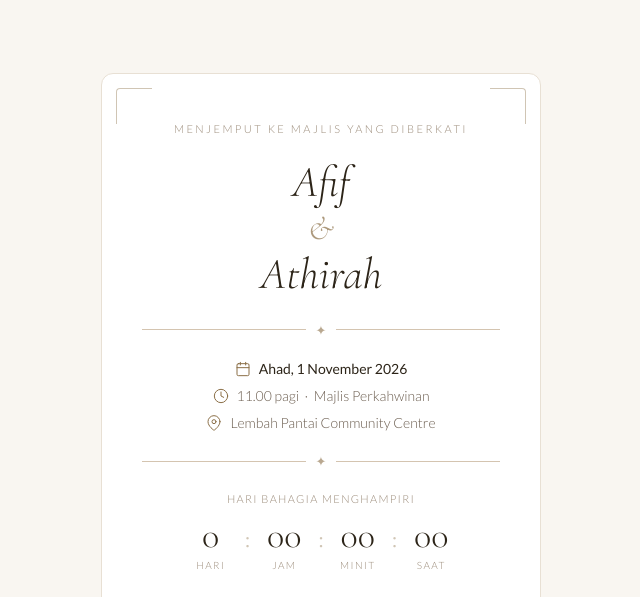
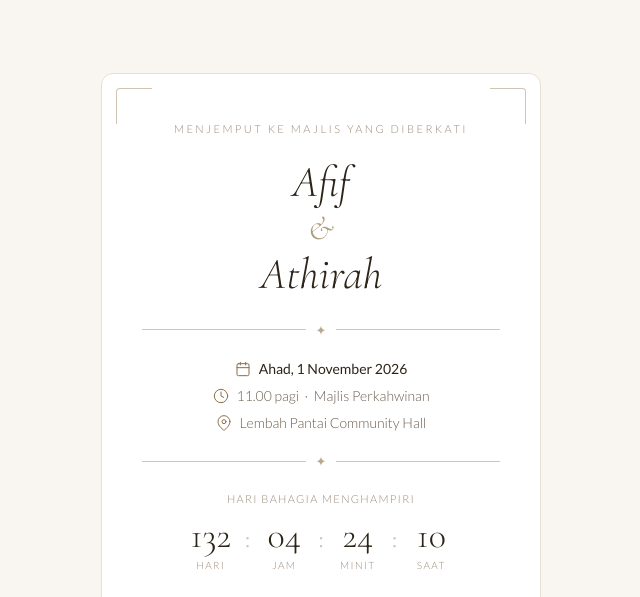
Before and after one commit to afifnazri/mock-wedding-invite-1, a plain HTML site: page index.html in a window 1280 px wide. Shown: the top 597 px of the page, without its empty margins (319-959 px from the left). Drawn offline with nearby package versions, Linux system fonts and the light colour scheme.

Commit message:
Update venue name and target date in index.html

```diff
--- a/index.html
+++ b/index.html
@@ -242,7 +242,7 @@
         </div>
         <div class="detail-row">
           <svg width="16" height="16" viewBox="0 0 24 24" fill="none" stroke="currentColor" stroke-width="1.5" stroke-linecap="round" stroke-linejoin="round"><path d="M21 10c0 7-9 13-9 13S3 17 3 10a9 9 0 0 1 18 0z"/><circle cx="12" cy="10" r="3"/></svg>
-          <span>Lembah Pantai Community Centre</span>
+          <span>Lembah Pantai Community Hall</span>
         </div>
       </div>
 
@@ -288,7 +288,7 @@
 
   <script>
     function tick() {
-      var target = new Date('2025-12-01T11:00:00');
+      var target = new Date('2026-11-01T11:00:00');
       var now = new Date();
       var diff = target - now;
 
```
